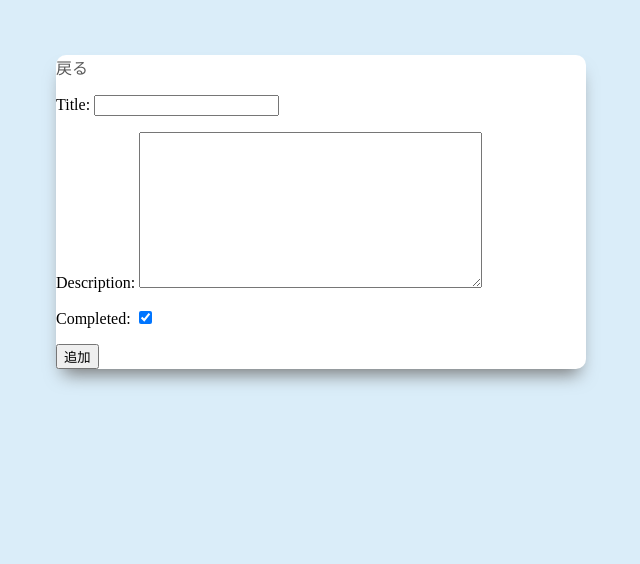
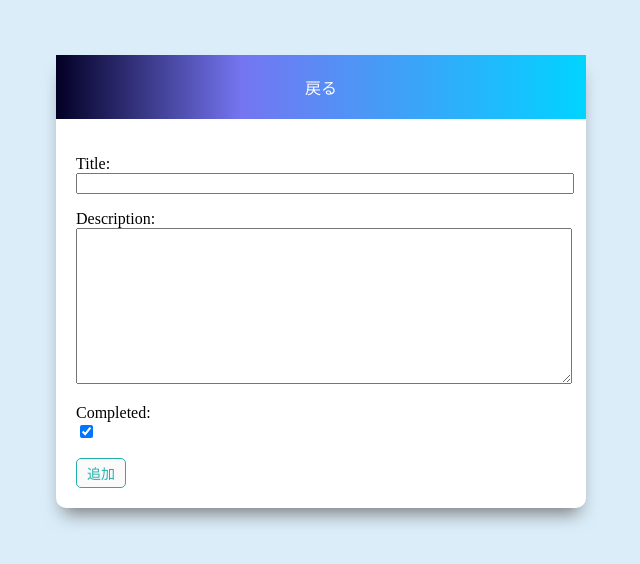
Before and after one commit to t-hirata74/django-todo-project, a Django app: page /create-task/ in a window 1280 px wide. Shown: the top 564 px of the page, without its empty margins (319-959 px from the left). Run offline with Django 4.2, Linux system fonts and the light colour scheme; the visitor is signed in with stand-in values (Sample User, id 1).

Commit message:
タスク追加とフォームヘッダーのcssスタイリング

```diff
--- a/djangoTodoProject/todoapp/static/css/base.css
+++ b/djangoTodoProject/todoapp/static/css/base.css
@@ -85,7 +85,7 @@ h1 {
   border: 1px solid lightseagreen;
   border-radius: 5px;
   padding: 2px 4px;
-  width: 160px;
+  width: 160px !important;
 }
 
 .searchButton {
@@ -108,3 +108,12 @@ h1 {
   font-size: 32px;
   color: lightseagreen;
 }
+
+label {
+  display: block;
+}
+
+input[type="text"],
+textarea {
+  width: 100%;
+}
--- a/djangoTodoProject/todoapp/templates/todoapp/task_form.html
+++ b/djangoTodoProject/todoapp/templates/todoapp/task_form.html
@@ -1,10 +1,13 @@
 {% extends 'todoapp/base.html' %}
 {% block content %}
-<a href="{% url 'tasks' %}">戻る</a>
 
-<form action="" method="post">
+<div class="header">
+  <a href="{% url 'tasks' %}" style="color:white">戻る</a>
+</div>
+
+<form action="" method="post" style="padding: 20px">
   {% csrf_token %}
   {{ form.as_p }} <!-- as_pで各タグがpタグ要素になる-->
-  <input type="submit" value="追加"></input>
+  <input type="submit" value="追加" class="searchButton"></input>
 </form>
 {% endblock content %}
```
